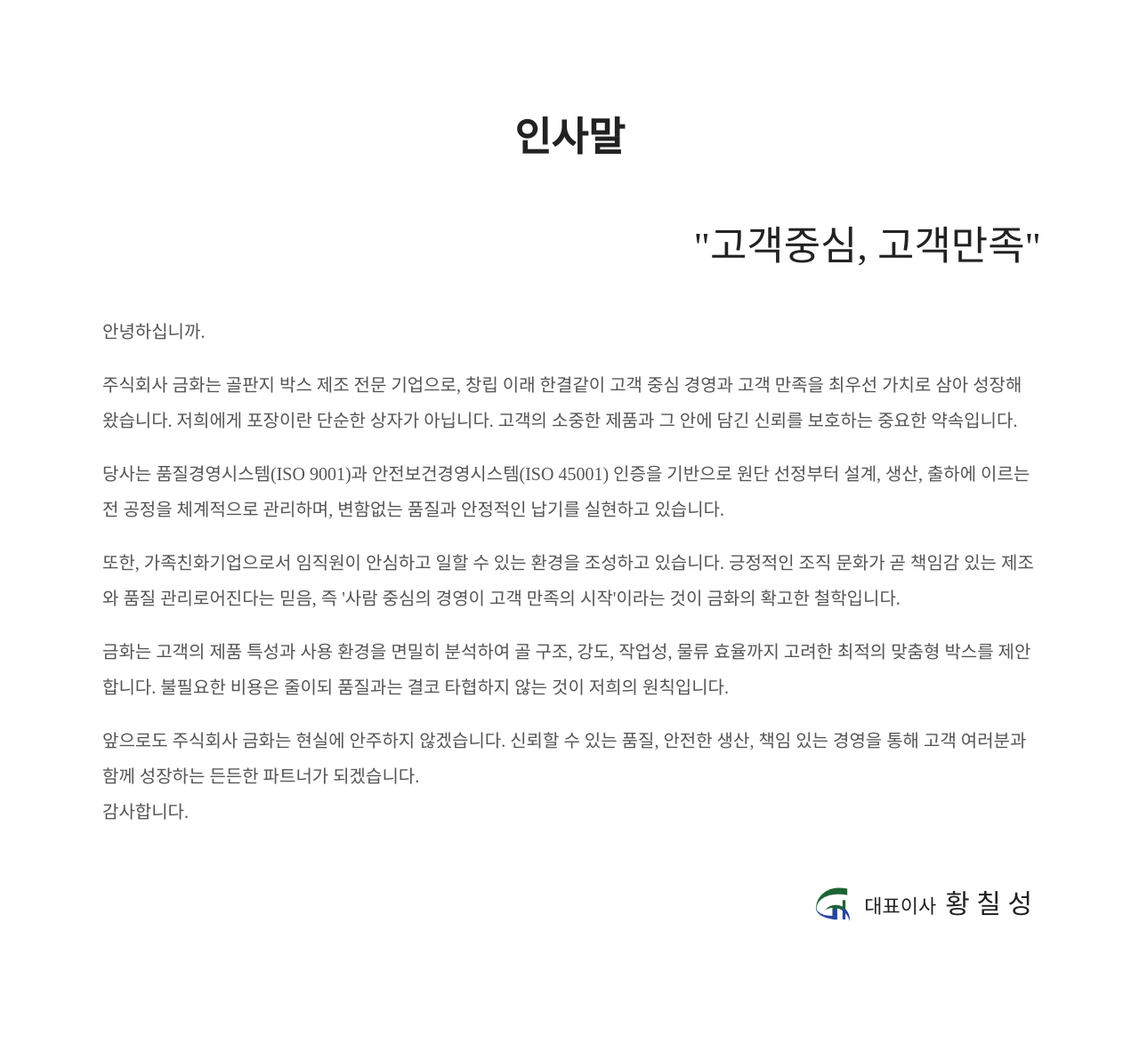
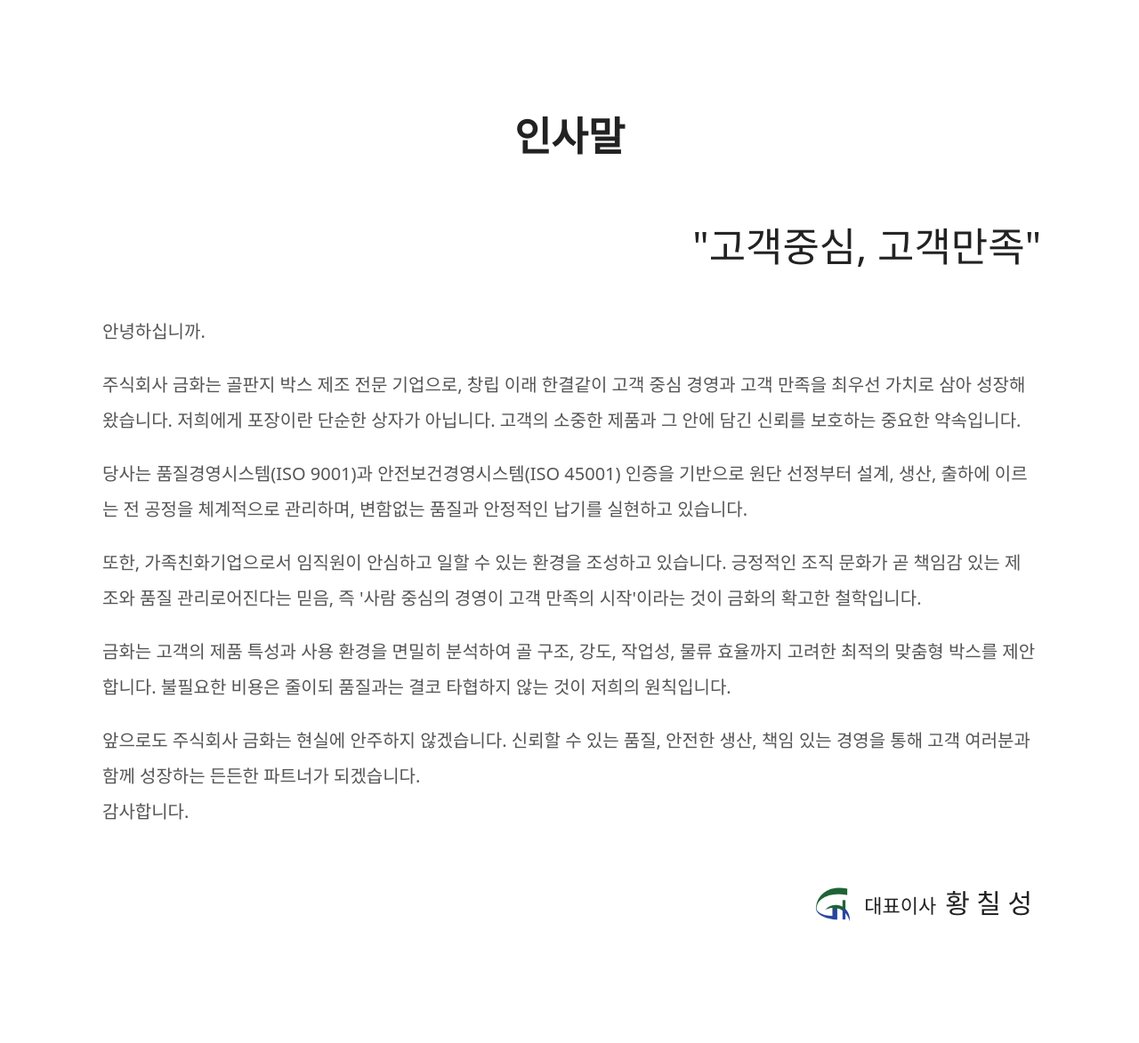
Before and after one commit to JANGSOYUN/geumhwa_site, a Django app: page /company/ in a window 1280 px wide. Shown: the part 431-1604 px from the top of the page at 89% size. Run offline with Django 5.2, Linux system fonts and the light colour scheme; some web fonts are replaced.

Commit message:
update company

```diff
--- a/main/templates/main/company.html
+++ b/main/templates/main/company.html
@@ -66,7 +66,6 @@
       padding: 15px 40px;
       text-decoration: none;
       color: #666;
-      font-family: Paperlogy-4Regular;
       font-size: 16px;
       background: #fff;
       border: none;
@@ -112,7 +111,6 @@
     /* 인사말 섹션 */
     .greeting-quote {
       text-align: right;
-      font-family: Paperlogy-6SemiBold;
       font-size: 45px;
       font-weight: 500;
       color: #222;
@@ -122,7 +120,6 @@
 
     .greeting-content {
       margin: 0 55px;
-      font-family: Paperlogy-4Regular;
       font-size: 20px;
       font-weight: 500;
       line-height: 2;
```
Also changed, not shown: main/templates/main/box_products.html (line endings or trailing spaces), main/templates/main/paper_box.html (line endings or trailing spaces), static/img/box-13.png, static/img/equipment-1.png, 5 other files.
